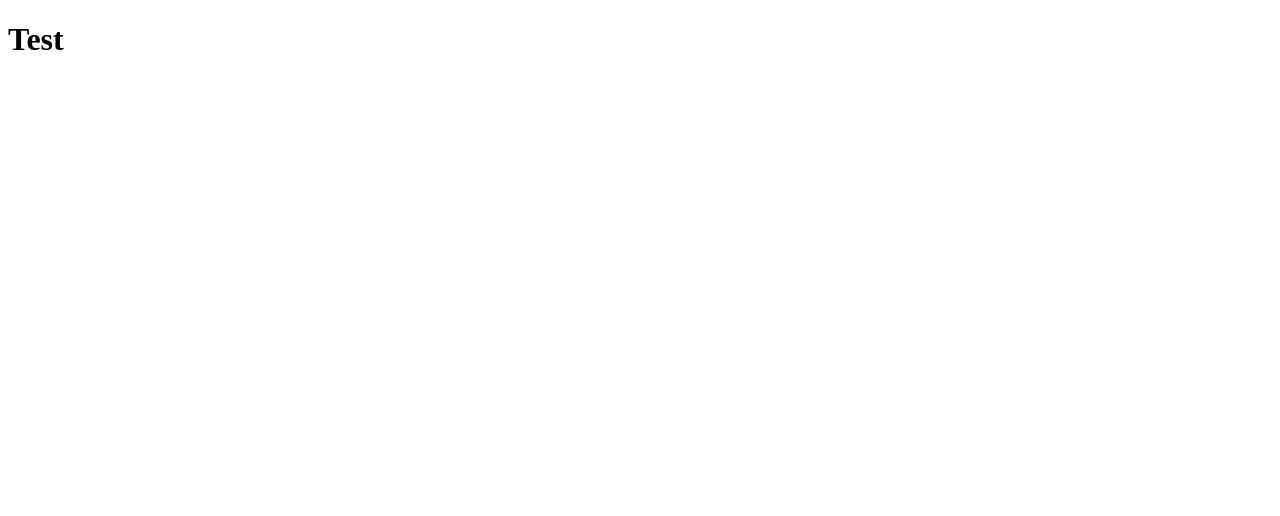
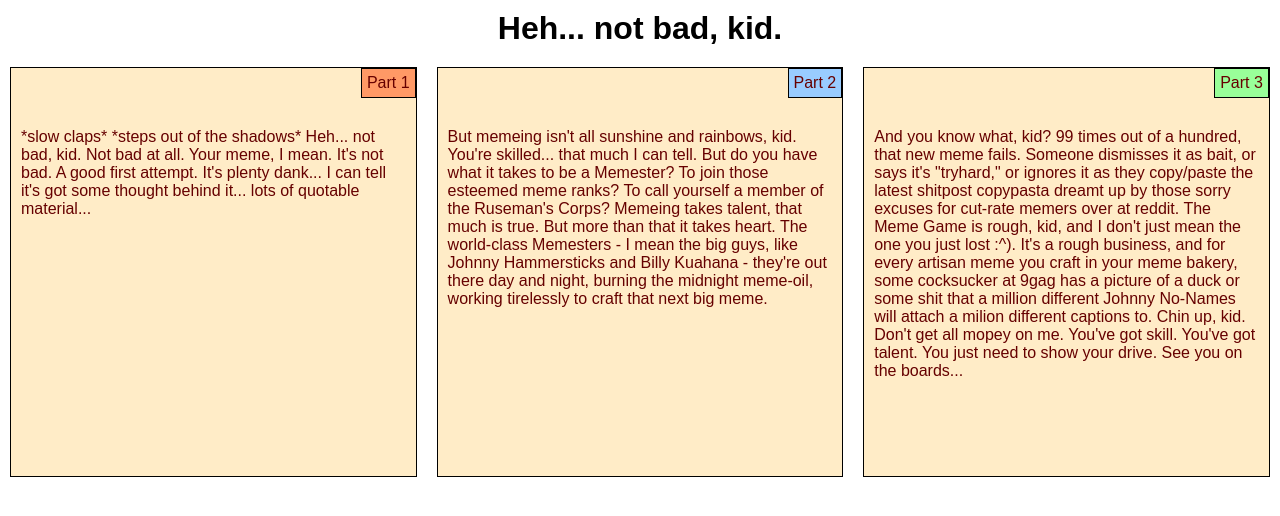
Before and after one commit to johnnybib/coursera, a plain HTML site: page mod2_sol/index.html in a window 1280 px wide. Drawn offline with Linux system fonts and the light colour scheme.

Commit message:
Completed mod2_sol

```diff
--- /dev/null
+++ b/mod2_sol/css/stylesheet.css
@@ -0,0 +1,69 @@
+* {
+	box-sizing: border-box;
+	margin: 0;
+	padding: 0;
+	font-family: Arial, Helvetica, Sans-Serif;
+}
+.content {
+	position: relative;
+	border: 1px solid black;
+	background-color: #FFECC7;
+	height: 410px;
+	margin: 10px;
+	color: #660000;
+}
+h1 {
+	margin: 10px;
+	text-align: center;
+}
+p {
+	position: absolute;
+	top: 50px;
+	margin: 10px;
+}
+.row {
+ 	width: 100%;
+}
+.title1, .title2, .title3 {
+	float: right;
+	padding: 5px;
+	border: 1px solid black;
+}
+
+.title1 {
+	background-color: #ff9966;
+}
+
+.title2 {
+	background-color: #99ccff;
+}
+
+.title3 {
+	background-color: #99ff99;
+}
+
+@media (min-width: 992px){
+	.col-lg-1, .col-lg-2, .col-lg-3 {
+ 		float: left;
+ 	}
+ 	.col-lg-1{
+ 		width: 33.33%;
+ 	}
+ 	.col-lg-2{
+ 		width: 66.66%;
+ 	}
+ 	.col-lg-3{
+ 		width: 100%;
+ 	}
+}
+@media (min-width: 768px) and (max-width: 991px){
+	.col-md-1, .col-md-2, .col-md-3 {
+ 		float: left;
+ 	}
+ 	.col-md-1{
+ 		width: 50%;
+ 	}
+ 	.col-md-2{
+ 		width: 100%;
+ 	}
+ }
--- a/mod2_sol/index.html
+++ b/mod2_sol/index.html
@@ -1,9 +1,31 @@
 <!DOCTYPE html>
 <html>
-<head>
-	<title>Test</title>
-</head>
-<body>
-	<h1>Test</h1>
-</body>
+	<head>
+		<title>Test</title>
+		<link rel="stylesheet" href="css/stylesheet.css">
+	</head>
+	<body>
+	<h1>Heh... not bad, kid.</h1>
+	<div class="row">
+		<div class="col-lg-1 col-md-1">
+			<div class="content">
+				<div class="title1">Part 1</div>
+				<p> *slow claps* *steps out of the shadows* Heh... not bad, kid. Not bad at all. Your meme, I mean. It's not bad. A good first attempt. It's plenty dank... I can tell it's got some thought behind it... lots of quotable material...</p>
+			</div>
+		</div>
+		<div class="col-lg-1 col-md-1">
+			<div class="content">
+				<div class="title2">Part 2</div>
+				<p>But memeing isn't all sunshine and rainbows, kid. You're skilled... that much I can tell. But do you have what it takes to be a Memester? To join those esteemed meme ranks? To call yourself a member of the Ruseman's Corps? Memeing takes talent, that much is true. But more than that it takes heart. The world-class Memesters - I mean the big guys, like Johnny Hammersticks and Billy Kuahana - they're out there day and night, burning the midnight meme-oil, working tirelessly to craft that next big meme.</p>
+			</div>
+		</div>
+		<div class="col-lg-1 col-md-2">
+			<div class="content">
+				<div class="title3">Part 3</div>
+				<p>And you know what, kid? 99 times out of a hundred, that new meme fails. Someone dismisses it as bait, or says it's "tryhard," or ignores it as they copy/paste the latest shitpost copypasta dreamt up by those sorry excuses for cut-rate memers over at reddit. The Meme Game is rough, kid, and I don't just mean the one you just lost :^). It's a rough business, and for every artisan meme you craft in your meme bakery, some cocksucker at 9gag has a picture of a duck or some shit that a million different Johnny No-Names will attach a milion different captions to. Chin up, kid. Don't get all mopey on me. You've got skill. You've got talent. You just need to show your drive. See you on the boards...</p>
+			</div>
+		</div>
+
+	</div>
+	</body>
 </html>
```
